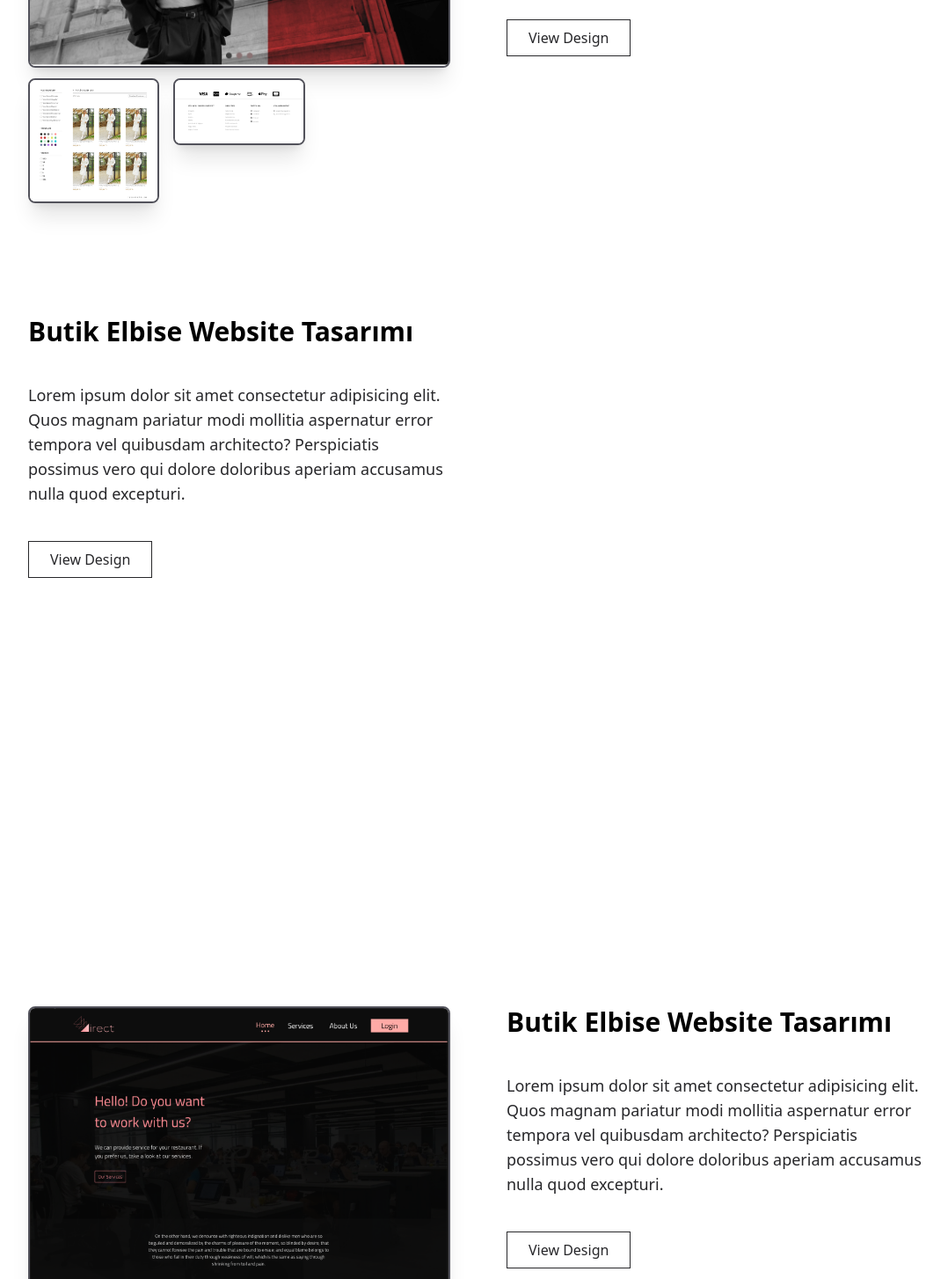
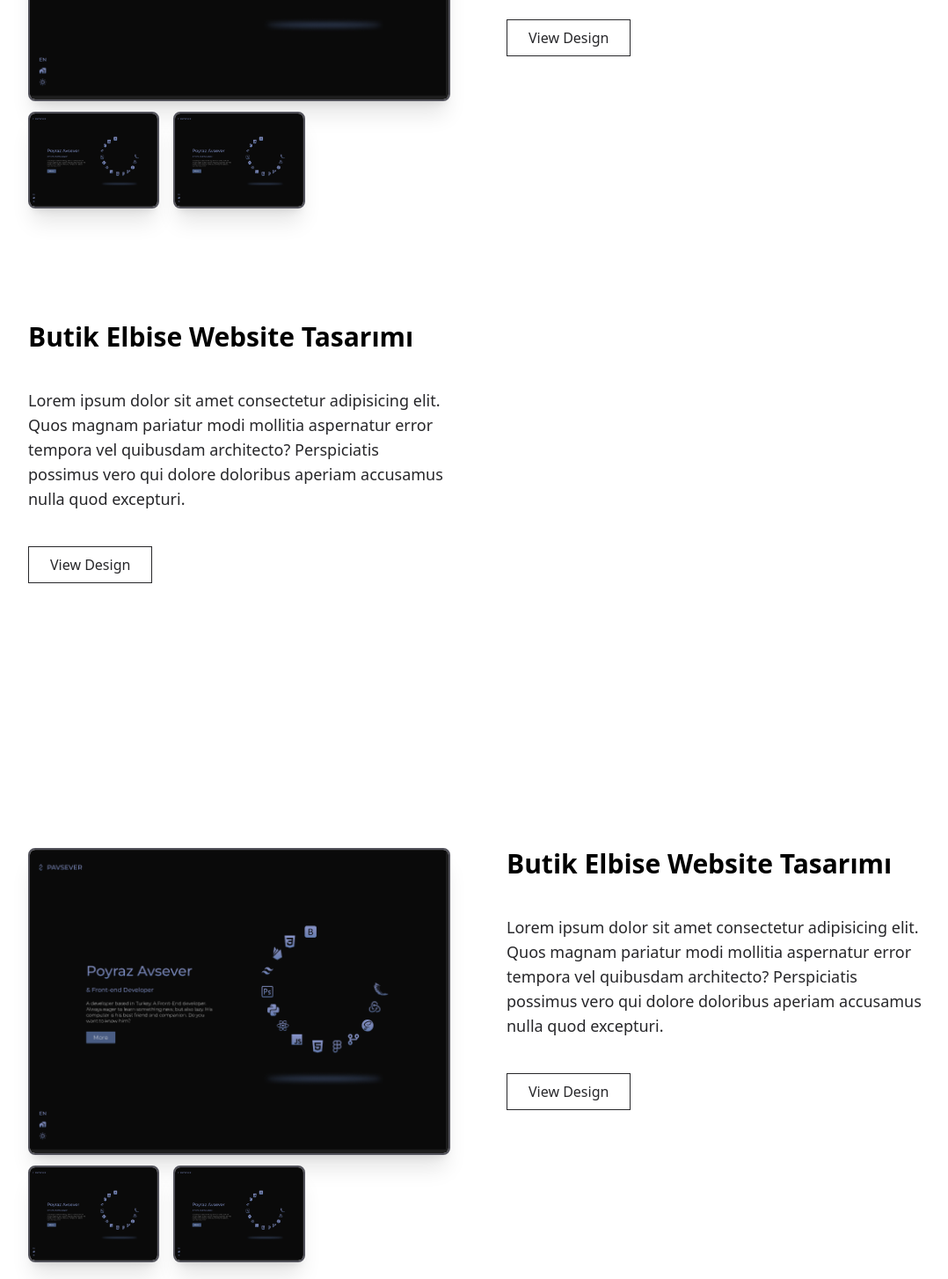
Before and after one commit to poyrazavsever/Company-Website, a React (Create React App) app: page /portfolio in a window 1280 px wide. Shown: the part 800-2254 px from the top of the page at 88% size, without its empty margins (96-1174 px from the left). Built offline with nearby package versions, Linux system fonts and the light colour scheme.

Commit message:
Update Designs.jsx

```diff
--- a/src/pages/Portfolio/Designs.jsx
+++ b/src/pages/Portfolio/Designs.jsx
@@ -11,42 +11,42 @@ function Designs() {
 
         <DesignCard
           way="right"
-          link1="images/designs/butik1.PNG"
-          link2="images/designs/butik2.PNG"
-          link3="images/designs/butik3.PNG"
+          link1="images/designs/pavs1.PNG"
+          link2="images/designs/pavs1.PNG"
+          link3="images/designs/pavs1.PNG"
           header="Butik Elbise Website Tasarımı"
           text="Lorem ipsum dolor sit amet consectetur adipisicing elit. Quos magnam pariatur modi mollitia aspernatur error tempora vel quibusdam architecto? Perspiciatis possimus vero qui dolore doloribus aperiam accusamus nulla quod excepturi."
-          viewLink="https://www.figma.com/file/S8AYMcm2Mr1NVORvY8P6sx/E-ticaret-Web-Site?node-id=0%3A1&t=vwdfnSnr1IPKbp4P-1"
-        />
-
-        <DesignCard
-          way="left"
-          link1="images/designs/pavori1.PNG"
-          link2="images/designs/pavori2.PNG"
-          link3="images/designs/pavori3.PNG"
-          header="Butik Elbise Website Tasarımı"
-          text="Lorem ipsum dolor sit amet consectetur adipisicing elit. Quos magnam pariatur modi mollitia aspernatur error tempora vel quibusdam architecto? Perspiciatis possimus vero qui dolore doloribus aperiam accusamus nulla quod excepturi."
-          viewLink="https://www.figma.com/file/S8AYMcm2Mr1NVORvY8P6sx/E-ticaret-Web-Site?node-id=0%3A1&t=vwdfnSnr1IPKbp4P-1"
-        />
-
-        <DesignCard
-          way="right"
-          link1="images/designs/irect1.PNG"
-          link2="images/designs/irect2.PNG"
-          link3="images/designs/irect3.PNG"
-          header="Butik Elbise Website Tasarımı"
-          text="Lorem ipsum dolor sit amet consectetur adipisicing elit. Quos magnam pariatur modi mollitia aspernatur error tempora vel quibusdam architecto? Perspiciatis possimus vero qui dolore doloribus aperiam accusamus nulla quod excepturi."
-          viewLink="https://www.figma.com/file/S8AYMcm2Mr1NVORvY8P6sx/E-ticaret-Web-Site?node-id=0%3A1&t=vwdfnSnr1IPKbp4P-1"
+          viewLink="/"
         />
 
         <DesignCard
           way="left"
           link1="images/designs/pavs1.PNG"
-          link2="images/designs/pavs2.PNG"
-          link3="images/designs/pavs3.PNG"
+          link2="images/designs/pavs1.PNG"
+          link3="images/designs/pavs1.PNG"
           header="Butik Elbise Website Tasarımı"
           text="Lorem ipsum dolor sit amet consectetur adipisicing elit. Quos magnam pariatur modi mollitia aspernatur error tempora vel quibusdam architecto? Perspiciatis possimus vero qui dolore doloribus aperiam accusamus nulla quod excepturi."
-          viewLink="https://www.figma.com/file/S8AYMcm2Mr1NVORvY8P6sx/E-ticaret-Web-Site?node-id=0%3A1&t=vwdfnSnr1IPKbp4P-1"
+          viewLink="/"
+        />
+
+        <DesignCard
+          way="right"
+          link1="images/designs/pavs1.PNG"
+          link2="images/designs/pavs1.PNG"
+          link3="images/designs/pavs1.PNG"
+          header="Butik Elbise Website Tasarımı"
+          text="Lorem ipsum dolor sit amet consectetur adipisicing elit. Quos magnam pariatur modi mollitia aspernatur error tempora vel quibusdam architecto? Perspiciatis possimus vero qui dolore doloribus aperiam accusamus nulla quod excepturi."
+          viewLink="/"
+        />
+
+        <DesignCard
+          way="left"
+          link1="images/designs/pavs1.PNG"
+          link2="images/designs/pavs1.PNG"
+          link3="images/designs/pavs1.PNG"
+          header="Butik Elbise Website Tasarımı"
+          text="Lorem ipsum dolor sit amet consectetur adipisicing elit. Quos magnam pariatur modi mollitia aspernatur error tempora vel quibusdam architecto? Perspiciatis possimus vero qui dolore doloribus aperiam accusamus nulla quod excepturi."
+          viewLink="/"
         />
 
       </div>
```
